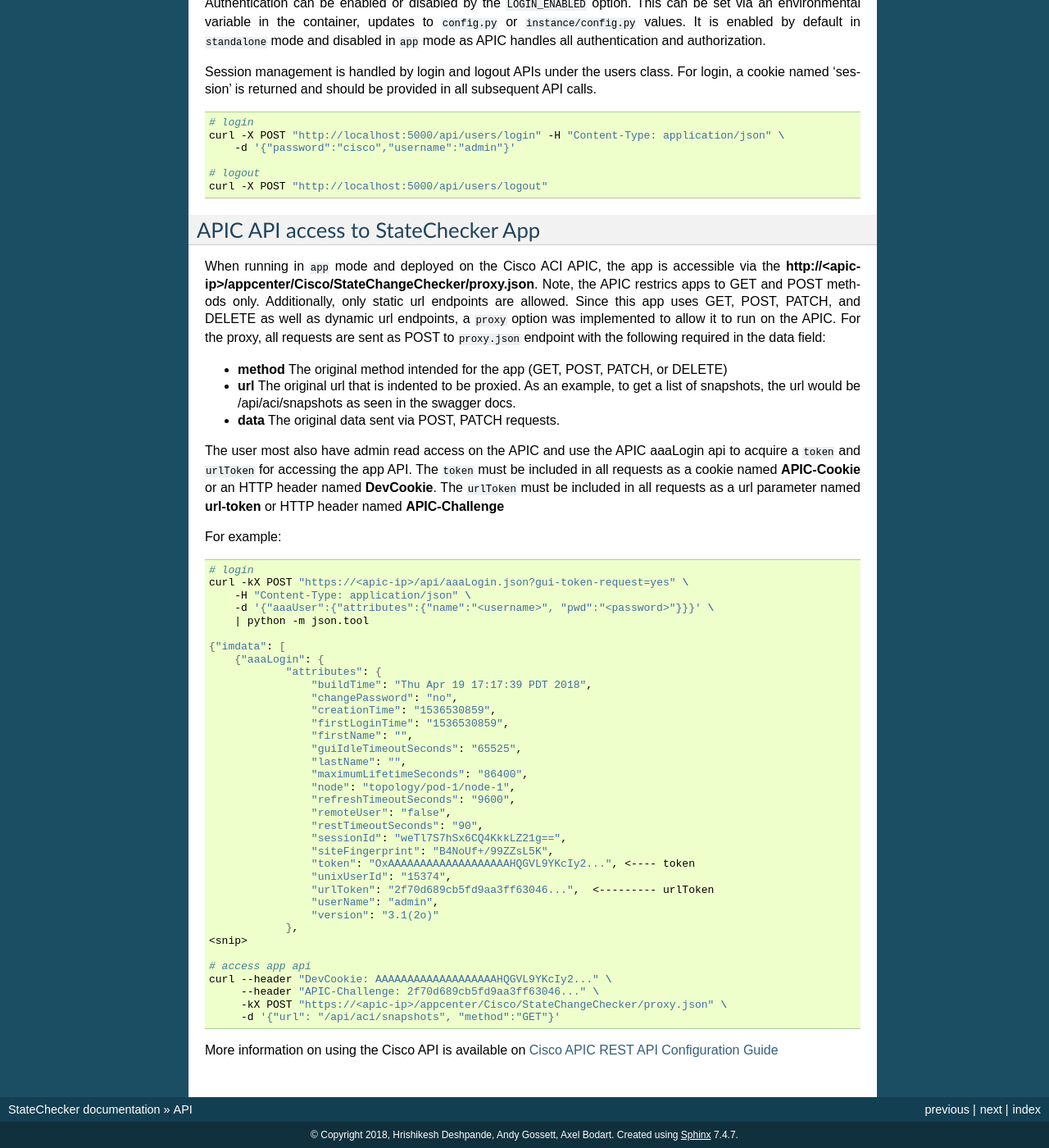
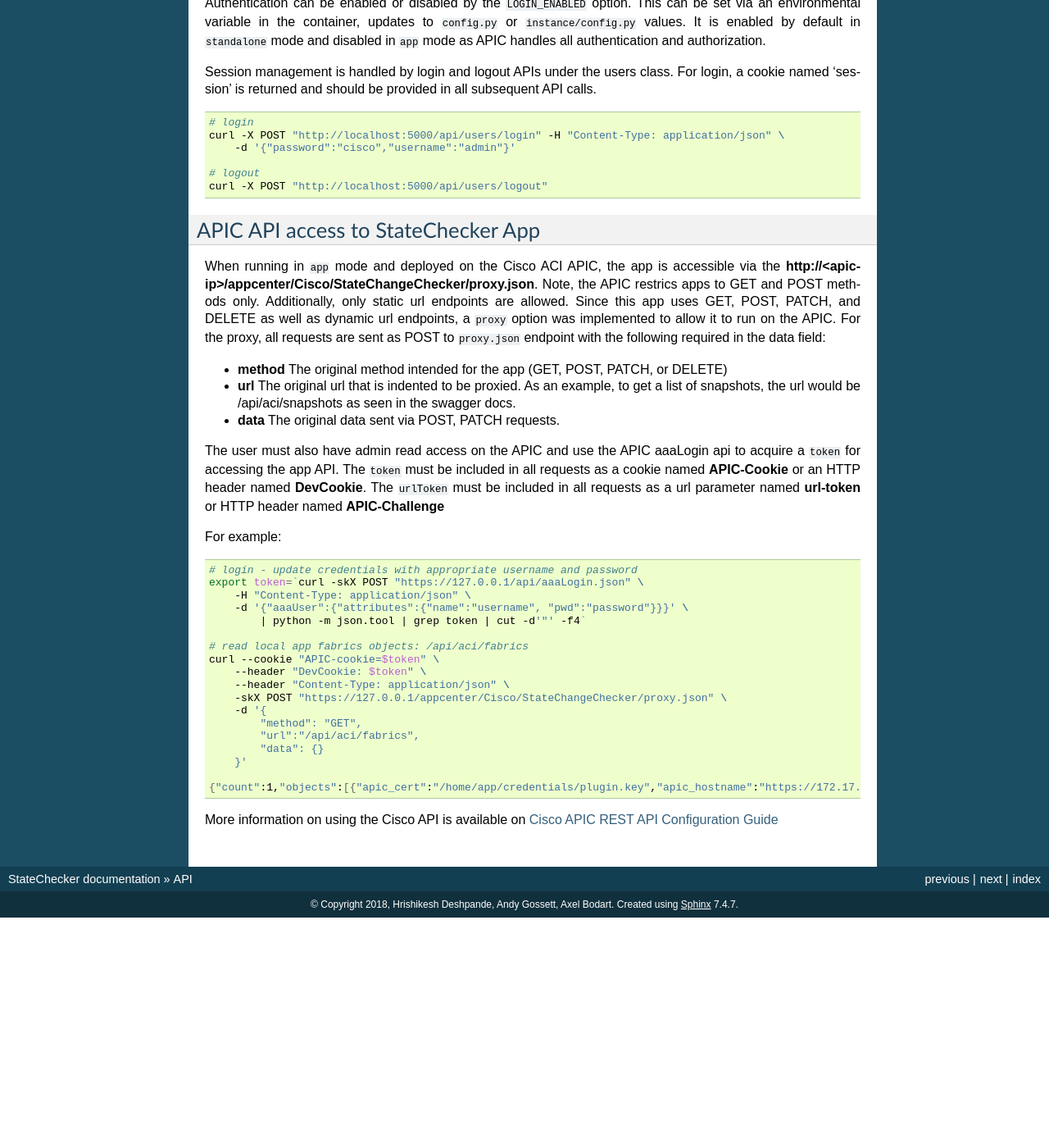
Before and after one commit to datacenter/statechecker, a Sphinx documentation site: the page built from docs/api.rst, in a window 1280 px wide and 1400 px high, scrolled down 875 px. Shown: the whole window at 82% size. Built offline with Sphinx 7.4.7, drawn with Linux system fonts in a browser that asks for light colours; after the commit the page ends 1994 px from its top, so only the background shows below that.

Commit message:
updated api docs

```diff
--- a/docs/api.rst
+++ b/docs/api.rst
@@ -52,9 +52,9 @@
 - **data**
   The original data sent via POST, PATCH requests.
 
-The user most also have admin read access on the APIC and use the APIC aaaLogin api to acquire a
-``token`` and ``urlToken`` for accessing the app API. The ``token`` must be included in all
-requests as a cookie named **APIC-Cookie** or an HTTP header named **DevCookie**.  The ``urlToken``
+The user must also have admin read access on the APIC and use the APIC aaaLogin api to acquire a
+``token`` for accessing the app API. The ``token`` must be included in all requests as a cookie
+named **APIC-Cookie** or an HTTP header named **DevCookie**.  The ``urlToken``
 must be included in all requests as a url parameter named **url-token** or HTTP header named
 **APIC-Challenge**
 
@@ -62,42 +62,24 @@
 
 .. code-block:: bash
 
-    # login
-    curl -kX POST "https://<apic-ip>/api/aaaLogin.json?gui-token-request=yes" \
+    # login - update credentials with appropriate username and password
+    export token=`curl -skX POST "https://127.0.0.1/api/aaaLogin.json" \
         -H "Content-Type: application/json" \
-        -d '{"aaaUser":{"attributes":{"name":"<username>", "pwd":"<password>"}}}' \
-        | python -m json.tool
+        -d '{"aaaUser":{"attributes":{"name":"username", "pwd":"password"}}}' \
+            | python -m json.tool | grep token | cut -d'"' -f4`
 
-    {"imdata": [
-        {"aaaLogin": {
-                "attributes": {
-                    "buildTime": "Thu Apr 19 17:17:39 PDT 2018",
-                    "changePassword": "no",
-                    "creationTime": "1536530859",
-                    "firstLoginTime": "1536530859",
-                    "firstName": "",
-                    "guiIdleTimeoutSeconds": "65525",
-                    "lastName": "",
-                    "maximumLifetimeSeconds": "86400",
-                    "node": "topology/pod-1/node-1",
-                    "refreshTimeoutSeconds": "9600",
-                    "remoteUser": "false",
-                    "restTimeoutSeconds": "90",
-                    "sessionId": "weTl7S7hSx6CQ4KkkLZ21g==",
-                    "siteFingerprint": "B4NoUf+/99ZZsL5K",
-                    "token": "OxAAAAAAAAAAAAAAAAAAAHQGVL9YKcIy2...", <---- token
-                    "unixUserId": "15374",
-                    "urlToken": "2f70d689cb5fd9aa3ff63046...",  <--------- urlToken
-                    "userName": "admin",
-                    "version": "3.1(2o)"
-                },
-    <snip>
+    # read local app fabrics objects: /api/aci/fabrics
+    curl --cookie "APIC-cookie=$token" \
+        --header "DevCookie: $token" \
+        --header "Content-Type: application/json" \
+        -skX POST "https://127.0.0.1/appcenter/Cisco/StateChangeChecker/proxy.json" \
+        -d '{
+     	    "method": "GET",
+     	    "url":"/api/aci/fabrics",
+     	    "data": {}
+        }'
 
-    # access app api
-    curl --header "DevCookie: AAAAAAAAAAAAAAAAAAAHQGVL9YKcIy2..." \
-    	 --header "APIC-Challenge: 2f70d689cb5fd9aa3ff63046..." \
-    	 -kX POST "https://<apic-ip>/appcenter/Cisco/StateChangeChecker/proxy.json" \
-    	 -d '{"url": "/api/aci/snapshots", "method":"GET"}'
+    {"count":1,"objects":[{"apic_cert":"/home/app/credentials/plugin.key","apic_hostname":"https://172.17.0.1","apic_username":"Cisco_StateChangeChecker","controllers":[],"event_count":0,"events":[],"fabric":"esc-aci-fab4","max_events":1024,"ssh_username":"admin"}]}
 
 
 More information on using the Cisco API is available on `Cisco APIC REST API Configuration Guide
```
